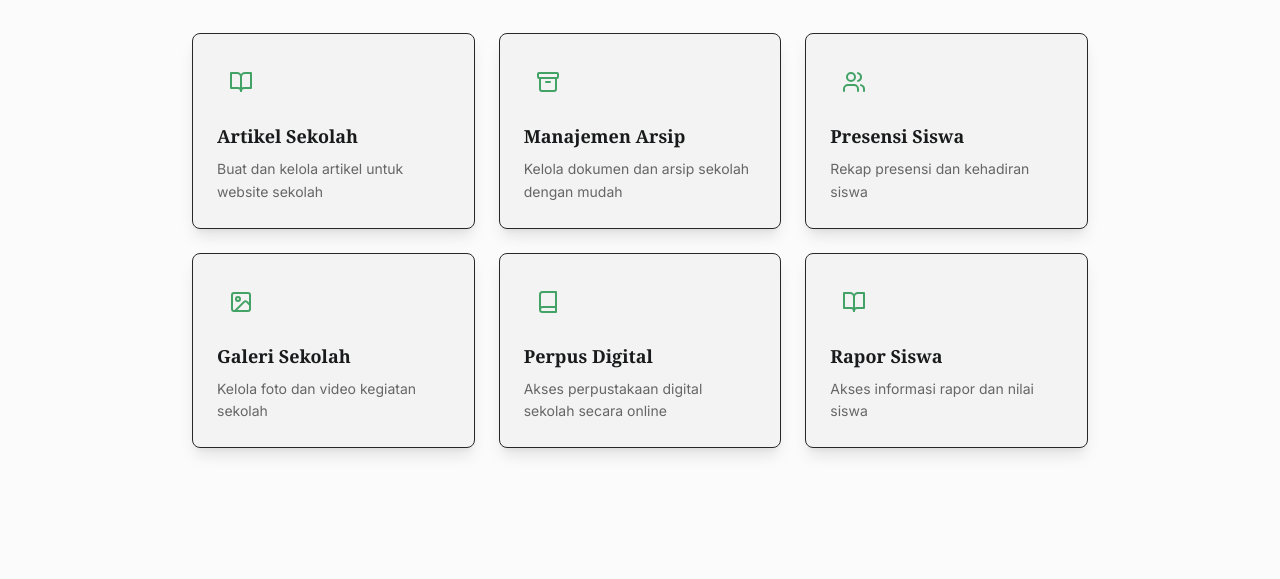
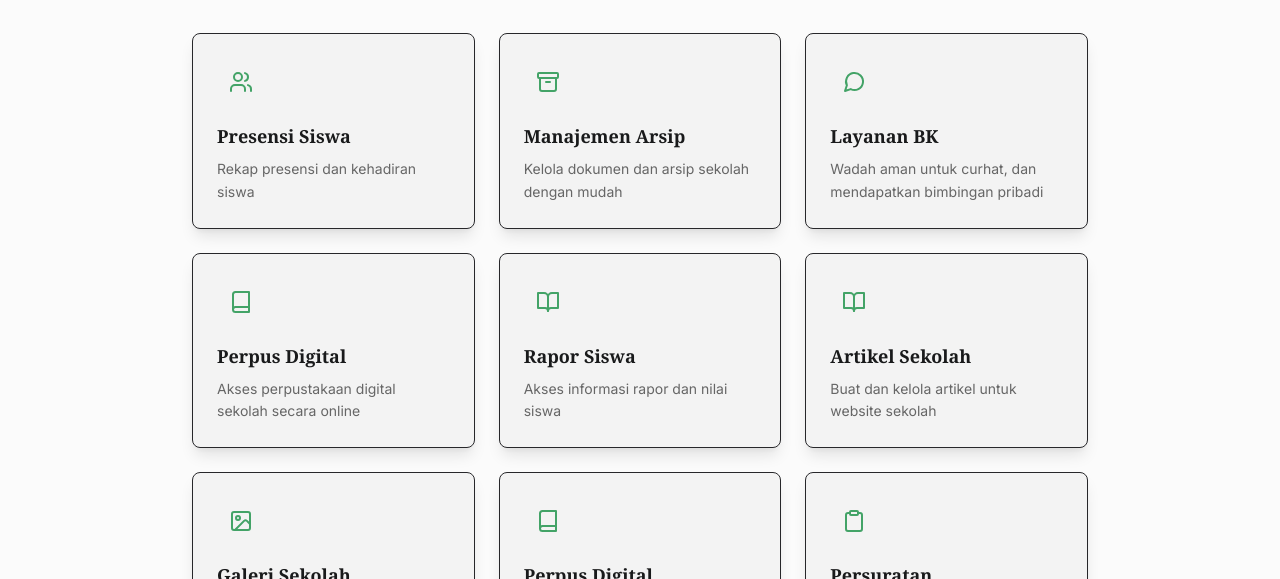
Before and after one commit to daffaya/Man-3-Kulon-Progo, a React (Vite) app in the folder frontend/: page /webApp in a window 1280 px wide. Shown: the part 221-800 px from the top of the page. Built offline with nearby package versions, Linux system fonts and the light colour scheme; no server answers.

Commit message:
refactor: changing CTA Button on Hero and add new item on WebAppPage

```diff
--- a/frontend/src/components/ui/Hero.tsx
+++ b/frontend/src/components/ui/Hero.tsx
@@ -75,12 +75,12 @@ const Hero: React.FC = () => {
                 </button>
               </a>
               <a
-                href="/layanan/sedum"
+                href="https://sites.google.com/view/e-survey-man-3-kulon-progo/publikasi-spkp"
                 className="inline-block"
                 aria-label="Laporkan Pengaduan"
               >
                 <button className="bg-transparent border-2 border-white hover:bg-white hover:text-gray-900 text-white font-semibold py-4 px-10 rounded-xl text-lg transition duration-300 w-full sm:w-auto">
-                  Laporkan Pengaduan
+                  Hasil e-Survey
                 </button>
               </a>
             </div>
--- a/frontend/src/pages/WebAppPage.tsx
+++ b/frontend/src/pages/WebAppPage.tsx
@@ -8,7 +8,16 @@ import React from "react";
 import { useNavigate } from "react-router-dom";
 import Layout from "../components/layout/Layout";
 import AppCard from "../components/ui/AppCard";
-import { Archive, Clipboard, Users, BookOpen, Image, Book } from "lucide-react";
+import {
+  Archive,
+  Clipboard,
+  Users,
+  BookOpen,
+  Image,
+  Book,
+  Heart,
+  MessageCircle,
+} from "lucide-react";
 import { useAuth } from "../contexts/AuthContext";
 import { useToastMessage } from "../hooks/useToastMessage";
 import type { UserRole } from "../types/userTypes";
@@ -48,12 +57,12 @@ const WebAppPage: React.FC = () => {
    */
   const apps: AppItem[] = [
     {
-      id: "articles",
-      title: "Artikel Sekolah",
-      description: "Buat dan kelola artikel untuk website sekolah",
-      icon: <BookOpen className="w-6 h-6" />,
-      requiredRole: "jurnalis",
-      to: "/atmin/articles",
+      id: "presensi",
+      title: "Presensi Siswa",
+      description: "Rekap presensi dan kehadiran siswa",
+      icon: <Users className="w-6 h-6" />,
+      requiredRole: "guru_bk",
+      to: "/atmin/presensi",
     },
     {
       id: "archive",
@@ -64,12 +73,36 @@ const WebAppPage: React.FC = () => {
       to: "/archives",
     },
     {
-      id: "presensi",
-      title: "Presensi Siswa",
-      description: "Rekap presensi dan kehadiran siswa",
-      icon: <Users className="w-6 h-6" />,
-      requiredRole: "guru_bk",
-      to: "/atmin/presensi",
+      id: "berkah",
+      title: "Layanan BK",
+      description: "Wadah aman untuk curhat, dan mendapatkan bimbingan pribadi",
+      icon: <MessageCircle className="w-6 h-6" />,
+      requiredRole: [],
+      to: "https://sites.google.com/view/bkman3kpberkah/",
+    },
+    {
+      id: "digital-library",
+      title: "Perpus Digital",
+      description: "Akses perpustakaan digital sekolah secara online",
+      icon: <Book className="w-6 h-6" />,
+      requiredRole: [],
+      to: "https://perpustakaan.man3kulonprogo.sch.id/",
+    },
+    {
+      id: "rapor",
+      title: "Rapor Siswa",
+      description: "Akses informasi rapor dan nilai siswa",
+      icon: <BookOpen className="w-6 h-6" />,
+      requiredRole: [],
+      to: "http://raport.man3kulonprogo.sch.id/",
+    },
+    {
+      id: "articles",
+      title: "Artikel Sekolah",
+      description: "Buat dan kelola artikel untuk website sekolah",
+      icon: <BookOpen className="w-6 h-6" />,
+      requiredRole: "jurnalis",
+      to: "/atmin/articles",
     },
     {
       id: "galeri",
@@ -92,6 +125,14 @@ const WebAppPage: React.FC = () => {
       icon: <Book className="w-6 h-6" />,
       requiredRole: [],
       to: "https://perpustakaan.man3kulonprogo.sch.id/",
+    },
+    {
+      id: "persuratan",
+      title: "Persuratan",
+      description: "Kelola surat menyurat sekolah secara online",
+      icon: <Clipboard className="w-6 h-6" />,
+      requiredRole: [],
+      to: "http://persuratan.man3kulonprogo.sch.id/",
     },
     {
       id: "rapor",
```
